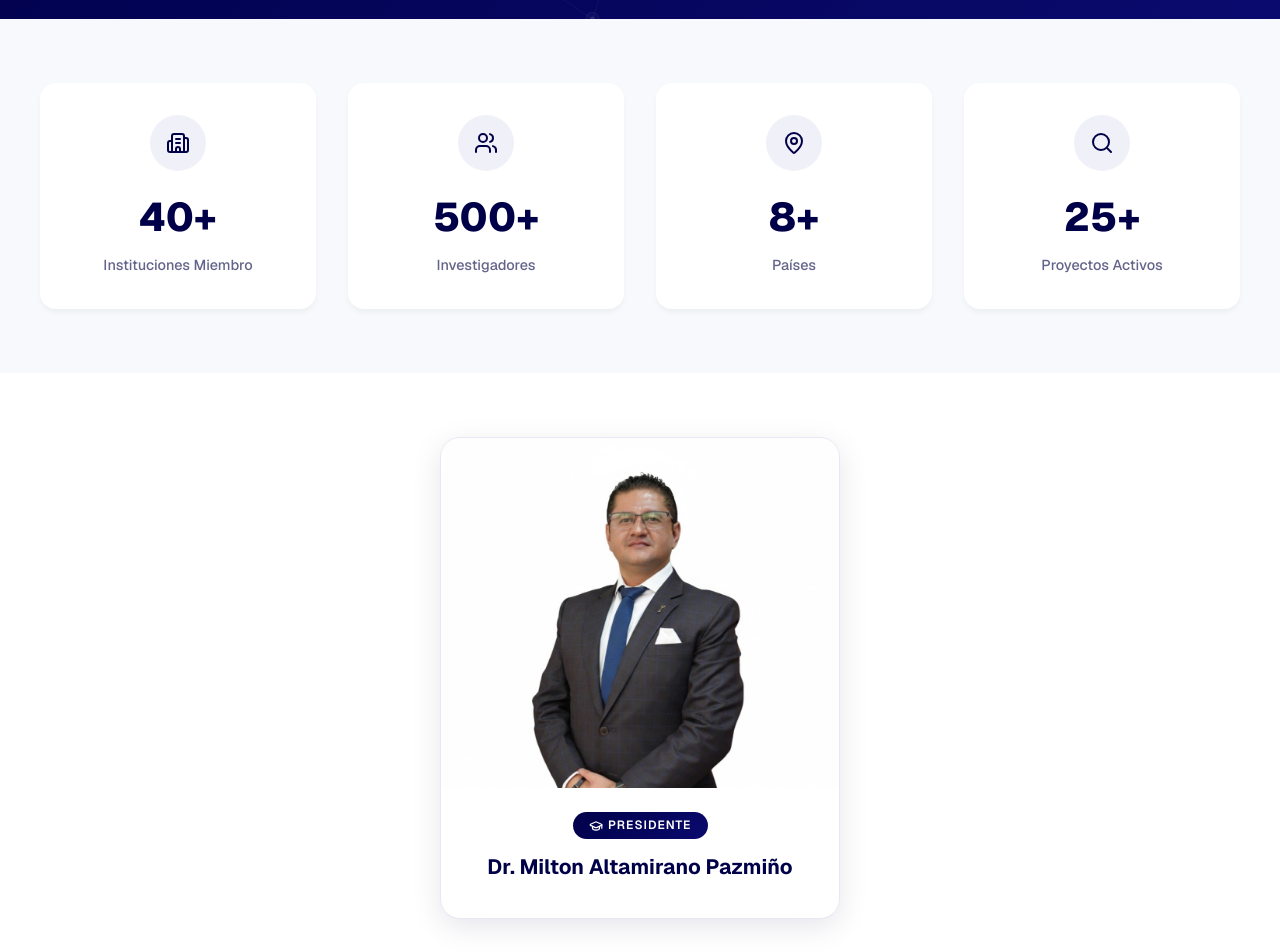
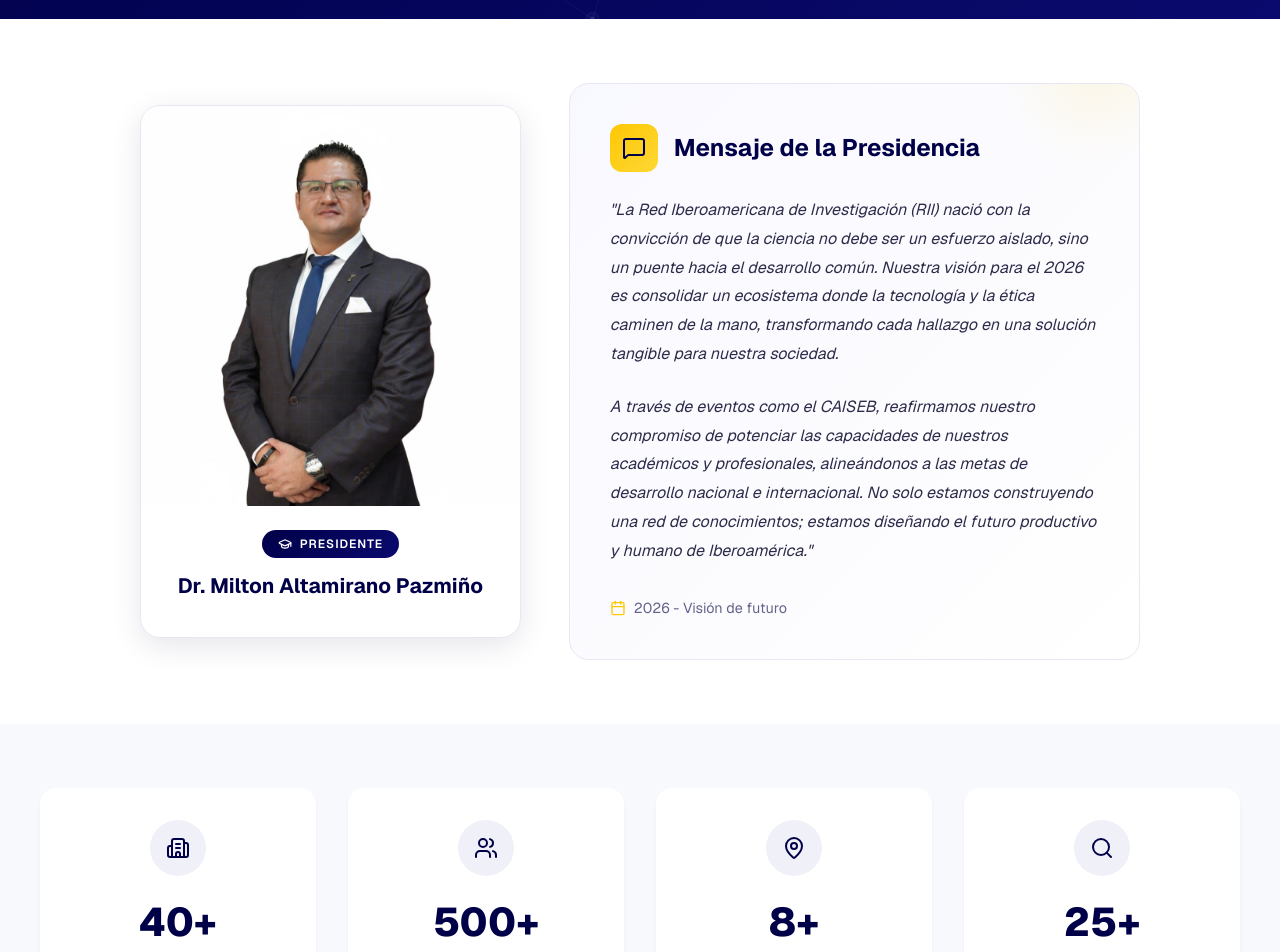
Before and after one commit to Sebas1524/Red-RII, a Next.js app: page /miembros in a window 1280 px wide. Shown: the part 440-1392 px from the top of the page. Built offline with nearby package versions, Linux system fonts and the light colour scheme.

Commit message:
Update page.tsx

```diff
--- a/app/miembros/page.tsx
+++ b/app/miembros/page.tsx
@@ -3,8 +3,9 @@
 import Link from "next/link";
 import { useScrollReveal } from "@/hooks/useScrollReveal";
 import NetworkIllustration from "@/components/decorative/NetworkIllustration";
+import { useEffect, useState, useRef } from "react";
 
-import { Users, Search, MapPin, GraduationCap, Building2 } from "lucide-react";
+import { Users, Search, MapPin, GraduationCap, Building2, MessageSquare, Award, Calendar } from "lucide-react";
 
 const memberLogos = [
     { src: "AITEC.png", url: "https://aitec.edu.ec/" },
@@ -47,21 +48,56 @@ const memberLogos = [
 ];
 
 const stats = [
-    { label: "Instituciones Miembro", value: "40+", icon: Building2 },
-    { label: "Investigadores", value: "500+", icon: Users },
-    { label: "Países", value: "8+", icon: MapPin },
-    { label: "Proyectos Activos", value: "25+", icon: Search },
+    { label: "Instituciones Miembro", value: 40, icon: Building2, suffix: "+" },
+    { label: "Investigadores", value: 500, icon: Users, suffix: "+" },
+    { label: "Países", value: 8, icon: MapPin, suffix: "+" },
+    { label: "Proyectos Activos", value: 25, icon: Search, suffix: "+" },
 ];
 
+// Componente de contador animado
+function AnimatedCounter({ end, duration = 2000, suffix = "" }) {
+    const [count, setCount] = useState(0);
+    const countRef = useRef(null);
+    const started = useRef(false);
 
+    useEffect(() => {
+        const observer = new IntersectionObserver(
+            (entries) => {
+                if (entries[0].isIntersecting && !started.current) {
+                    started.current = true;
+                    let start = 0;
+                    const increment = end / (duration / 16);
+                    const timer = setInterval(() => {
+                        start += increment;
+                        if (start >= end) {
+                            setCount(end);
+                            clearInterval(timer);
+                        } else {
+                            setCount(Math.floor(start));
+                        }
+                    }, 16);
+                }
+            },
+            { threshold: 0.5 }
+        );
+
+        if (countRef.current) {
+            observer.observe(countRef.current);
+        }
+
+        return () => observer.disconnect();
+    }, [end, duration]);
+
+    return <span ref={countRef}>{count}{suffix}</span>;
+}
 
 export default function MiembrosPage() {
     const containerRef = useScrollReveal();
 
     return (
-        <div ref={containerRef} >
+        <div ref={containerRef}>
 
-            < section
+            <section
                 style={{
                     background: "linear-gradient(135deg, #000049 0%, #0a0a6e 100%)",
                     color: "#fff",
@@ -71,7 +107,6 @@ export default function MiembrosPage() {
                     overflow: "hidden",
                 }}
             >
-
                 <div
                     style={{
                         position: "absolute",
@@ -87,7 +122,7 @@ export default function MiembrosPage() {
                     <NetworkIllustration />
                 </div>
 
-                < div className="container-custom scroll-reveal" style={{ position: "relative", zIndex: 1 }}>
+                <div className="container-custom scroll-reveal" style={{ position: "relative", zIndex: 1 }}>
                     <div
                         style={{
                             display: "inline-flex",
@@ -127,11 +162,182 @@ export default function MiembrosPage() {
                         Instituciones líderes unidas por el compromiso con la investigación,
                         la innovación y la excelencia académica en Iberoamérica.
                     </p>
-                </div >
-            </section >
+                </div>
+            </section>
 
+            {/* Foto del Presidente + Mensaje */}
+            <section style={{ padding: "4rem 1.5rem", background: "#fff" }}>
+                <div className="container-custom">
+                    <div className="scroll-reveal"
+                        style={{
+                            display: "grid",
+                            gridTemplateColumns: "1fr 1.5fr",
+                            gap: "3rem",
+                            alignItems: "center",
+                            maxWidth: "1000px",
+                            margin: "0 auto",
+                        }}
+                    >
+                        {/* Foto del Presidente */}
+                        <div
+                            className="hover-lift"
+                            style={{
+                                background: "#fff",
+                                borderRadius: "20px",
+                                overflow: "hidden",
+                                boxShadow: "0 8px 30px rgba(0,0,73,0.1)",
+                                border: "1px solid #e8e8f4",
+                                width: "100%",
+                                textAlign: "center",
+                            }}
+                        >
+                            <div
+                                style={{
+                                    position: "relative",
+                                    width: "100%",
+                                    height: "400px",
+                                    overflow: "hidden",
+                                    background: "linear-gradient(135deg, #f0f0f8 0%, #e8e8f4 100%)",
+                                }}
+                            >
+                                <img
+                                    src="/miembros/dr-milton-altamirano.jpeg"
+                                    alt="Dr. Milton Altamirano Pazmiño"
+                                    style={{
+                                        width: "100%",
+                                        height: "100%",
+                                        objectFit: "cover",
+                                        objectPosition: "top",
+                                    }}
+                                />
+                            </div>
+                            <div style={{ padding: "1.5rem 2rem 2rem" }}>
+                                <div
+                                    style={{
+                                        display: "inline-flex",
+                                        alignItems: "center",
+                                        gap: "0.5rem",
+                                        background: "linear-gradient(135deg, #000049, #0a0a6e)",
+                                        color: "#fff",
+                                        padding: "0.3rem 1rem",
+                                        borderRadius: "999px",
+                                        fontSize: "0.75rem",
+                                        fontWeight: 600,
+                                        letterSpacing: "1px",
+                                        textTransform: "uppercase",
+                                        marginBottom: "0.75rem",
+                                    }}
+                                >
+                                    <GraduationCap size={14} />
+                                    Presidente
+                                </div>
+                                <h3
+                                    style={{
+                                        fontSize: "1.3rem",
+                                        fontWeight: 700,
+                                        color: "#000049",
+                                        marginBottom: "0.25rem",
+                                    }}
+                                >
+                                    Dr. Milton Altamirano Pazmiño
+                                </h3>
+                            </div>
+                        </div>
 
-            < section style={{ padding: "4rem 1.5rem", background: "#f8f9fc" }}>
+                        {/* Mensaje de la Presidencia */}
+                        <div
+                            className="hover-lift"
+                            style={{
+                                background: "linear-gradient(135deg, #f8f8ff, #fff)",
+                                padding: "2.5rem",
+                                borderRadius: "20px",
+                                border: "1px solid #e8e8f4",
+                                position: "relative",
+                                overflow: "hidden",
+                            }}
+                        >
+                            {/* Elemento decorativo */}
+                            <div
+                                style={{
+                                    position: "absolute",
+                                    top: "-20%",
+                                    right: "-10%",
+                                    width: "200px",
+                                    height: "200px",
+                                    borderRadius: "50%",
+                                    background: "radial-gradient(circle, rgba(254,199,4,0.1) 0%, transparent 70%)",
+                                    pointerEvents: "none",
+                                }}
+                            />
+
+                            <div style={{ display: "flex", alignItems: "center", gap: "1rem", marginBottom: "1.5rem" }}>
+                                <div
+                                    style={{
+                                        width: 48,
+                                        height: 48,
+                                        borderRadius: "12px",
+                                        background: "linear-gradient(135deg, #FEC704, #fdd835)",
+                                        display: "flex",
+                                        alignItems: "center",
+                                        justifyContent: "center",
+                                    }}
+                                >
+                                    <MessageSquare size={24} color="#000049" />
+                                </div>
+                                <h2
+                                    style={{
+                                        fontSize: "1.5rem",
+                                        fontWeight: 700,
+                                        color: "#000049",
+                                    }}
+                                >
+                                    Mensaje de la Presidencia
+                                </h2>
+                            </div>
+
+                            <p
+                                style={{
+                                    fontSize: "1rem",
+                                    lineHeight: 1.8,
+                                    color: "#2c2c4a",
+                                    fontStyle: "italic",
+                                    marginBottom: "1.5rem",
+                                }}
+                            >
+                                "La Red Iberoamericana de Investigación (RII) nació con la convicción de que la ciencia no debe ser un esfuerzo aislado, sino un puente hacia el desarrollo común. Nuestra visión para el 2026 es consolidar un ecosistema donde la tecnología y la ética caminen de la mano, transformando cada hallazgo en una solución tangible para nuestra sociedad.
+                            </p>
+
+                            <p
+                                style={{
+                                    fontSize: "1rem",
+                                    lineHeight: 1.8,
+                                    color: "#2c2c4a",
+                                    fontStyle: "italic",
+                                }}
+                            >
+                                A través de eventos como el CAISEB, reafirmamos nuestro compromiso de potenciar las capacidades de nuestros académicos y profesionales, alineándonos a las metas de desarrollo nacional e internacional. No solo estamos construyendo una red de conocimientos; estamos diseñando el futuro productivo y humano de Iberoamérica."
+                            </p>
+
+                            <div
+                                style={{
+                                    display: "flex",
+                                    alignItems: "center",
+                                    gap: "0.5rem",
+                                    marginTop: "2rem",
+                                }}
+                            >
+                                <Calendar size={16} color="#FEC704" />
+                                <span style={{ fontSize: "0.9rem", color: "#64648a" }}>
+                                    2026 - Visión de futuro
+                                </span>
+                            </div>
+                        </div>
+                    </div>
+                </div>
+            </section>
+
+            {/* Estadísticas con animación */}
+            <section style={{ padding: "4rem 1.5rem", background: "#f8f9fc" }}>
                 <div className="container-custom">
                     <div
                         className="stagger-children"
@@ -173,7 +379,7 @@ export default function MiembrosPage() {
                                         marginBottom: "0.5rem",
                                     }}
                                 >
-                                    {stat.value}
+                                    <AnimatedCounter end={stat.value} suffix={stat.suffix} />
                                 </div>
                                 <div
                                     style={{
@@ -188,81 +394,9 @@ export default function MiembrosPage() {
                         ))}
                     </div>
                 </div>
-            </section >
-
-
-            <section style={{ padding: "4rem 1.5rem 2rem", background: "#fff" }}>
-                <div className="container-custom">
-
-                    <div className="scroll-reveal" style={{ display: "flex", justifyContent: "center" }}>
-                        <div
-                            className="hover-lift"
-                            style={{
-                                background: "#fff",
-                                borderRadius: "20px",
-                                overflow: "hidden",
-                                boxShadow: "0 8px 30px rgba(0,0,73,0.1)",
-                                border: "1px solid #e8e8f4",
-                                maxWidth: "400px",
-                                width: "100%",
-                                textAlign: "center",
-                            }}
-                        >
-                            <div
-                                style={{
-                                    position: "relative",
-                                    width: "100%",
-                                    height: "350px",
-                                    overflow: "hidden",
-                                    background: "linear-gradient(135deg, #f0f0f8 0%, #e8e8f4 100%)",
-                                }}
-                            >
-                                <img
-                                    src="/miembros/dr-milton-altamirano.jpeg"
-                                    alt="Dr. Milton Altamirano Pazmiño"
-                                    style={{
-                                        width: "100%",
-                                        height: "100%",
-                                        objectFit: "cover",
-                                        objectPosition: "top",
-                                    }}
-                                />
-                            </div>
-                            <div style={{ padding: "1.5rem 2rem 2rem" }}>
-                                <div
-                                    style={{
-                                        display: "inline-block",
-                                        background: "linear-gradient(135deg, #000049, #0a0a6e)",
-                                        color: "#fff",
-                                        padding: "0.3rem 1rem",
-                                        borderRadius: "999px",
-                                        fontSize: "0.75rem",
-                                        fontWeight: 600,
-                                        letterSpacing: "1px",
-                                        textTransform: "uppercase",
-                                        marginBottom: "0.75rem",
-                                    }}
-                                >
-                                    <GraduationCap size={14} style={{ display: "inline", verticalAlign: "middle", marginRight: "0.35rem" }} />
-                                    Presidente
-                                </div>
-                                <h3
-                                    style={{
-                                        fontSize: "1.3rem",
-                                        fontWeight: 700,
-                                        color: "#000049",
-                                        marginBottom: "0.25rem",
-                                    }}
-                                >
-                                    Dr. Milton Altamirano Pazmiño
-                                </h3>
-                            </div>
-                        </div>
-                    </div>
-                </div>
             </section>
 
-
+            {/* Instituciones Aliadas */}
             <section style={{ padding: "4rem 1.5rem 6rem", background: "#fff" }}>
                 <div className="container-custom">
                     <div className="scroll-reveal" style={{ textAlign: "center", marginBottom: "3rem" }}>
@@ -285,7 +419,7 @@ export default function MiembrosPage() {
                         className="stagger-children"
                         style={{
                             display: "grid",
-                            gridTemplateColumns: "repeat(auto-fill, minmax(180px, 1fr))", // Increased min-width for logos
+                            gridTemplateColumns: "repeat(auto-fill, minmax(180px, 1fr))",
                             gap: "2rem",
                         }}
                     >
@@ -293,7 +427,7 @@ export default function MiembrosPage() {
                             const name = item.src.replace(/\.(png|jpg|jpeg|webp|svg|avif)$/i, "").replace(/_/g, " ");
                             const cardContent = (
                                 <div
-                                    className="hover-scale"
+                                    className="logo-hover"
                                     style={{
                                         background: "#fff",
                                         borderRadius: "12px",
@@ -305,6 +439,17 @@ export default function MiembrosPage() {
                                         boxShadow: "0 2px 4px rgba(0,0,0,0.02)",
                                         transition: "all 0.3s ease",
                                         position: "relative",
+                                        cursor: "pointer",
+                                    }}
+                                    onMouseEnter={(e) => {
+                                        e.currentTarget.style.transform = "translateY(-8px) scale(1.02)";
+                                        e.currentTarget.style.boxShadow = "0 20px 30px rgba(0,0,73,0.15)";
+                                        e.currentTarget.style.borderColor = "#FEC704";
+                                    }}
+                                    onMouseLeave={(e) => {
+                                        e.currentTarget.style.transform = "translateY(0) scale(1)";
+                                        e.currentTarget.style.boxShadow = "0 2px 4px rgba(0,0,0,0.02)";
+                                        e.currentTarget.style.borderColor = "#eef0f5";
                                     }}
                                 >
                                     <img
@@ -314,10 +459,18 @@ export default function MiembrosPage() {
                                             width: "100%",
                                             height: "100%",
                                             objectFit: "contain",
-                                            filter: "drop-shadow(0px 2px 4px rgba(0,0,0,0.2)) drop-shadow(0px 0px 2px rgba(0,0,0,0.4))"
+                                            filter: "drop-shadow(0px 2px 4px rgba(0,0,0,0.2)) drop-shadow(0px 0px 2px rgba(0,0,0,0.4))",
+                                            transition: "all 0.3s ease",
+                                        }}
+                                        onMouseEnter={(e) => {
+                                            e.currentTarget.style.filter = "drop-shadow(0px 4px 8px rgba(254,199,4,0.3)) drop-shadow(0px 0px 4px rgba(0,0,0,0.5))";
+                                            e.currentTarget.style.transform = "scale(1.05)";
+                                        }}
+                                        onMouseLeave={(e) => {
+                                            e.currentTarget.style.filter = "drop-shadow(0px 2px 4px rgba(0,0,0,0.2)) drop-shadow(0px 0px 2px rgba(0,0,0,0.4))";
+                                            e.currentTarget.style.transform = "scale(1)";
                                         }}
                                     />
-
                                 </div>
                             );
 
@@ -331,9 +484,18 @@ export default function MiembrosPage() {
                                 </div>
                             );
                         })}
-                    </div >
-                </div >
-            </section >
-        </div >
+                    </div>
+                </div>
+            </section>
+
+            <style jsx>{`
+                .logo-hover {
+                    transition: all 0.3s cubic-bezier(0.4, 0, 0.2, 1);
+                }
+                .logo-hover:hover {
+                    transition: all 0.3s cubic-bezier(0.4, 0, 0.2, 1);
+                }
+            `}</style>
+        </div>
     );
 }
```
